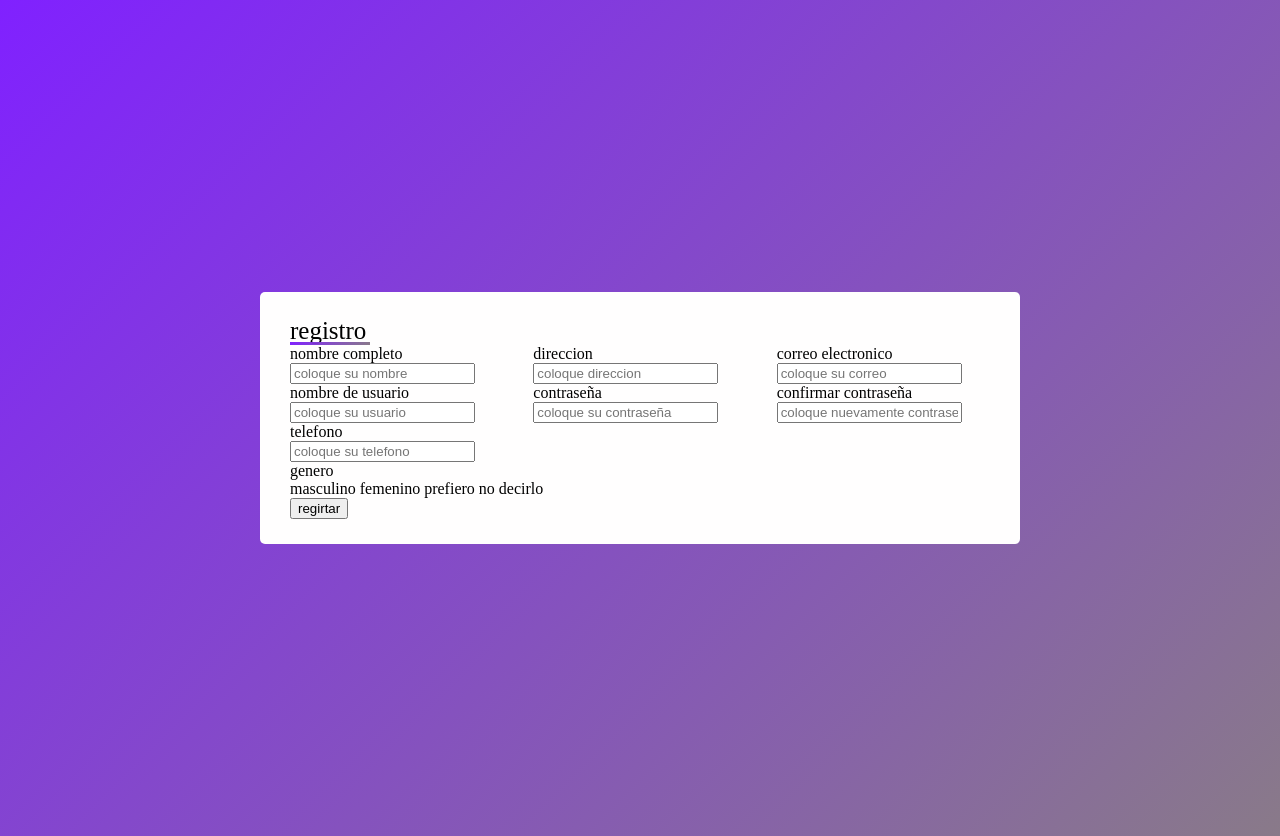
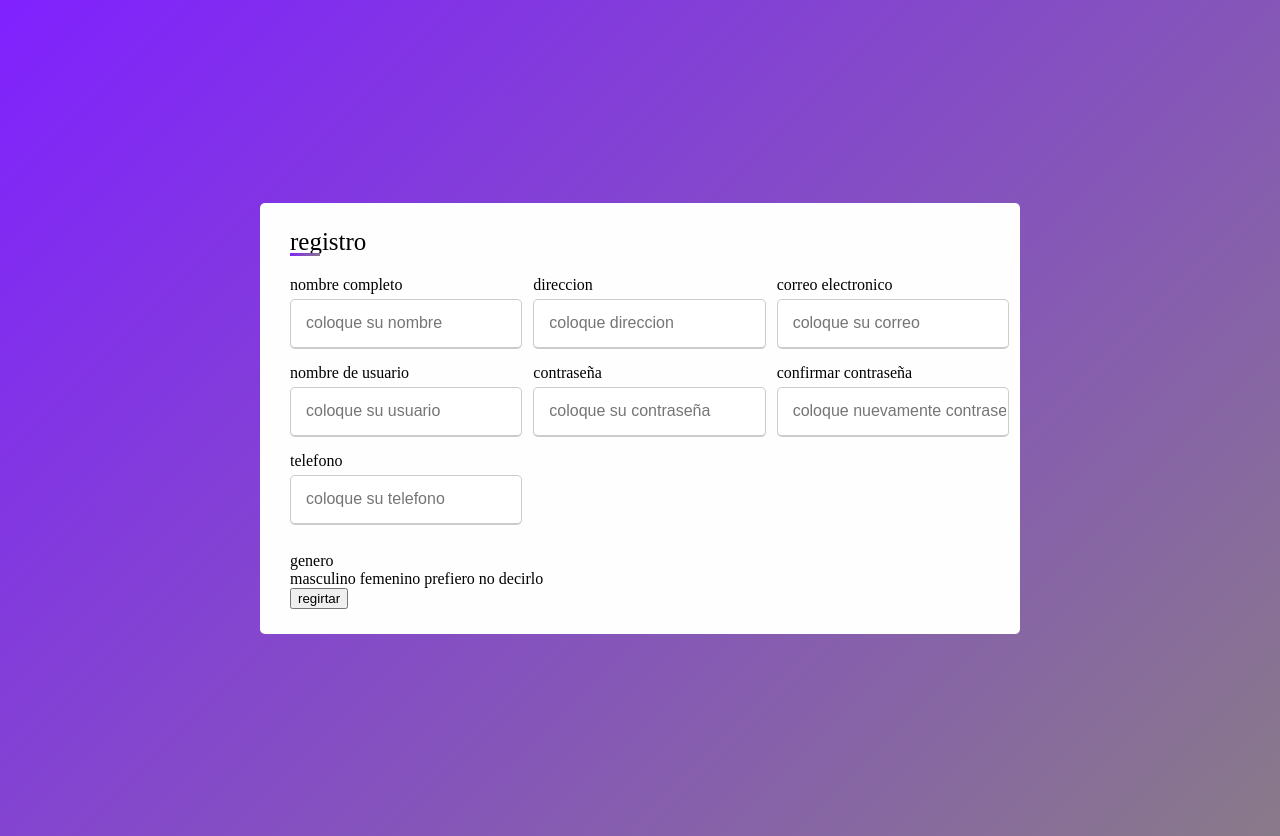
Before and after one commit to hellisghost/paginavosetoproyecto, a plain HTML site: page usuario.html in a window 1280 px wide. Drawn offline with Linux system fonts and the light colour scheme.

Commit message:
cambios ultimos

```diff
--- a/usuario.css
+++ b/usuario.css
@@ -24,19 +24,39 @@ body{
     left: 0;
     bottom: 0;
     height: 3px;
-    width: 80px;
+    width: 30px;
     background: linear-gradient(135deg, #71fe, #897a89);
 }
 .container form .user-details{
     display: flex;
     flex-wrap: wrap;
     justify-content: space-between;
+    margin: 20px 0 12px 0;
 }
 form .user-details .input-box{
+    margin-bottom: 15px;
     width: calc(100% / 3 - 20px);
 }
-user-details .input-box  input{
+.user-details .input-box .details{
+    display: block;
+    font-weight: 500;
+    margin-bottom: 5px;
+}
+.user-details .input-box  input{
     height: 45px;
     width: 100%;
+    outline: none;
+    border-radius: 5px;
+    border: 1px solid #ccc;
+    padding-left: 15px;
+    font-size: 16px;
+    border-bottom-width: 2px;
+    transition: all 0.3s ease;
+}
+.user-details .input-box  input:focus,
+.user-details .input-box  input:valid{
+    border-color: #897a89;
+}
+form .gender-details .gender-title{
 
 }
```
